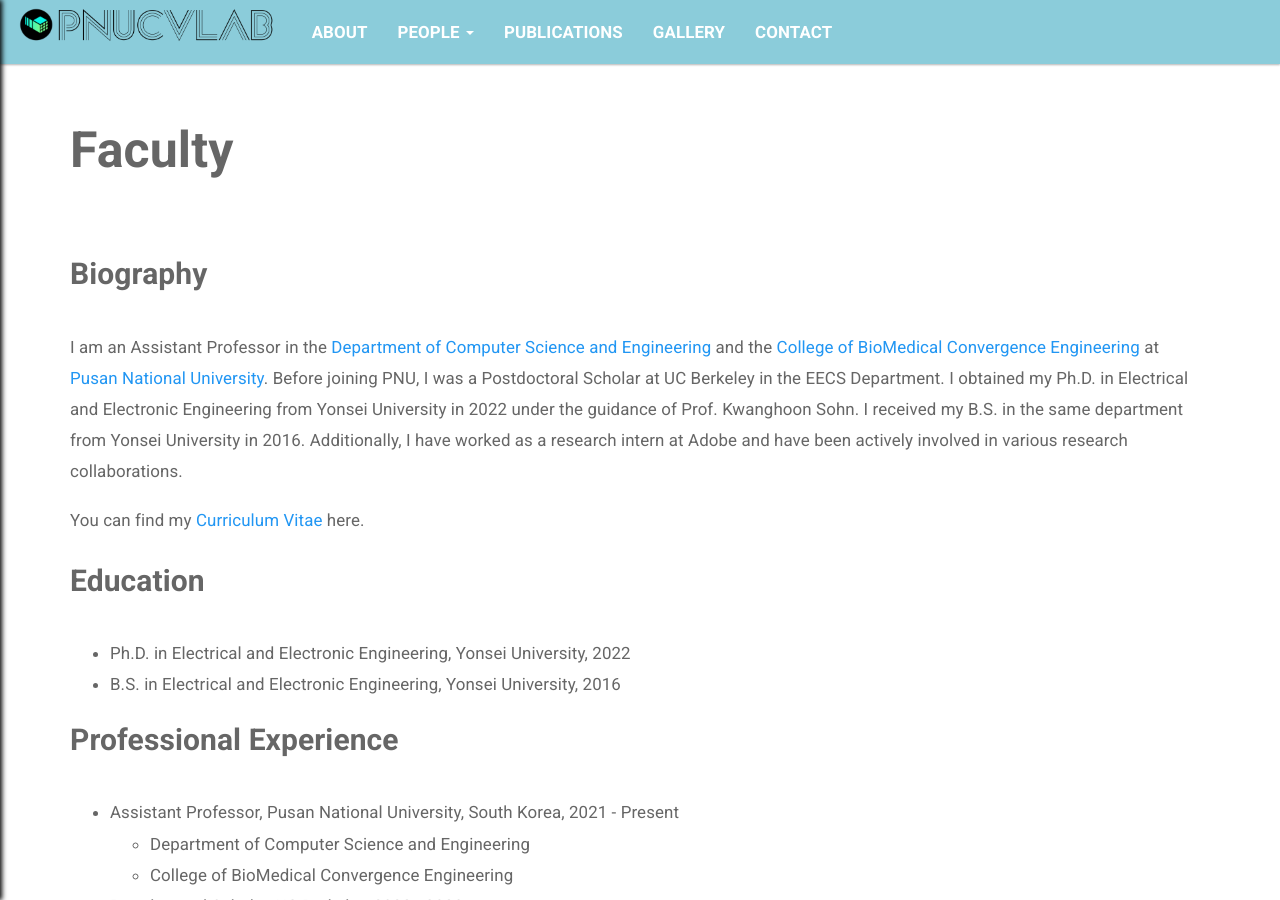
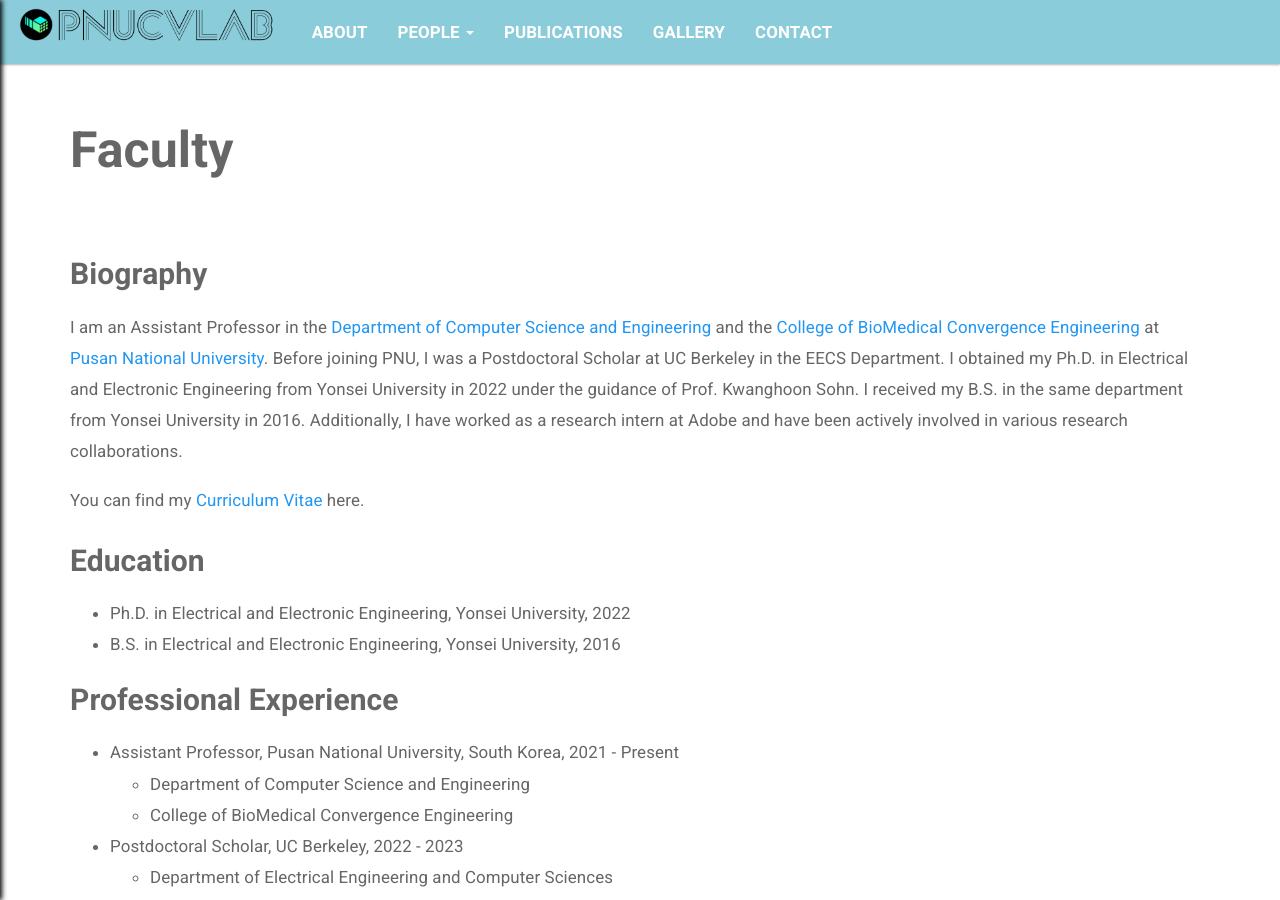
Before and after one commit to pnucvlab/pnucvlab.github.io, a Jekyll site: the page built from pages/people/faculty.md, in a window 1280 px wide and 900 px high. Built offline with Jekyll 4.4.1, drawn with Linux system fonts in a browser that asks for light colours.

Commit message:
edit faculty page

```diff
--- a/pages/people/faculty.md
+++ b/pages/people/faculty.md
@@ -6,16 +6,16 @@
 
 <p style="font-size: 50px;"><strong>Faculty</strong></p>
 
-<p style="font-size: 30px;"><strong>Biography</strong></p>
+<p style="font-size: 30px; margin-bottom: 10px;"><strong>Biography</strong></p>
 I am an Assistant Professor in the [Department of Computer Science and Engineering](https://cse.pusan.ac.kr/cse/index.do) and the [College of BioMedical Convergence Engineering](https://bce.pusan.ac.kr/bce/index.do) at [Pusan National University](https://www.pusan.ac.kr/kor/Main.do). Before joining PNU, I was a Postdoctoral Scholar at UC Berkeley in the EECS Department. I obtained my Ph.D. in Electrical and Electronic Engineering from Yonsei University in 2022 under the guidance of Prof. Kwanghoon Sohn. I received my B.S. in the same department from Yonsei University in 2016. Additionally, I have worked as a research intern at Adobe and have been actively involved in various research collaborations.
 
-You can find my [Curriculum Vitae]({{ site.baseurl }}/assets/files/cv_srj.pdf) here.
+You can find my [Curriculum Vitae]({{ site.baseurl }}/assets/files/cv_srj.pdf) here.<br>
 
-<p style="font-size: 30px;"><strong>Education</strong></p>
+<p style="font-size: 30px; margin-bottom: 10px;"><strong>Education</strong></p>
 * Ph.D. in Electrical and Electronic Engineering, Yonsei University, 2022
-* B.S. in Electrical and Electronic Engineering, Yonsei University, 2016
+* B.S. in Electrical and Electronic Engineering, Yonsei University, 2016<br>
 
-<p style="font-size: 30px;"><strong>Professional Experience</strong></p>
+<p style="font-size: 30px; margin-bottom: 10px;"><strong>Professional Experience</strong></p>
 * Assistant Professor, Pusan National University, South Korea, 2021 - Present
   * Department of Computer Science and Engineering
   * College of BioMedical Convergence Engineering
@@ -24,16 +24,16 @@
 * Research Intern, Adobe Research, 2021
   * Creative Intelligence Lab
 * Research Assistant, Yonsei University, 2016 - 2022
-  * Department of Electrical and Electronic Engineering
+  * Department of Electrical and Electronic Engineering<br>
 
-<p style="font-size: 30px;"><strong>Professional Activity</strong></p>
-* Reviewer: CVPR 2020-2022, ICCV 2021, ECCV 2022, NeurIPS 2020-2022, ICLR 2021-2023, ICML 2021-2022, ACCV 2020-2022, WACV 2021-2022, Pattern Recognition, Neurocomputing
+<p style="font-size: 30px; margin-bottom: 10px;"><strong>Professional Activity</strong></p>
+* Reviewer: CVPR 2020-2022, ICCV 2021, ECCV 2022, NeurIPS 2020-2022, ICLR 2021-2023, ICML 2021-2022, ACCV 2020-2022, WACV 2021-2022, Pattern Recognition, Neurocomputing<br>
 
-<p style="font-size: 30px;"><strong>Service</strong></p>
+<p style="font-size: 30px; margin-bottom: 10px;"><strong>Service</strong></p>
 * Local Arrangements Chair, KCCV 2024
-* Reviewer for CVPR, ICCV, ECCV, NeurIPS, ICML, ICLR, TPAMI, and others.
+* Reviewer for CVPR, ICCV, ECCV, NeurIPS, ICML, ICLR, TPAMI, and others.<br>
 
-<p style="font-size: 30px;"><strong>Teaching</strong></p>
+<p style="font-size: 30px; margin-bottom: 10px;"><strong>Teaching</strong></p>
 * 2025 Spring: Introduction to Computer Vision, Advanced Computer Vision
 * 2024 Fall: Introduction to Electric and Electronic Engineering, Programming for Deep Learning
 * 2024 Spring: Discrete Mathematics, Introduction to Data Science, Advanced Computer Vision
```
